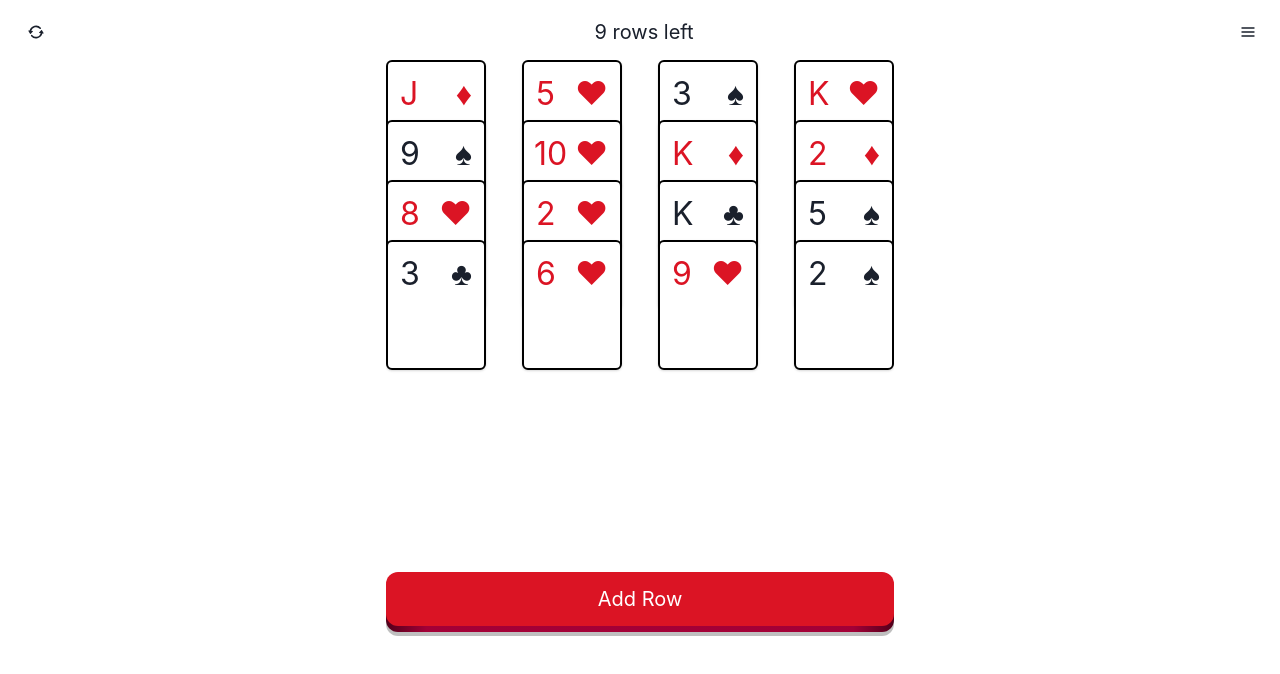
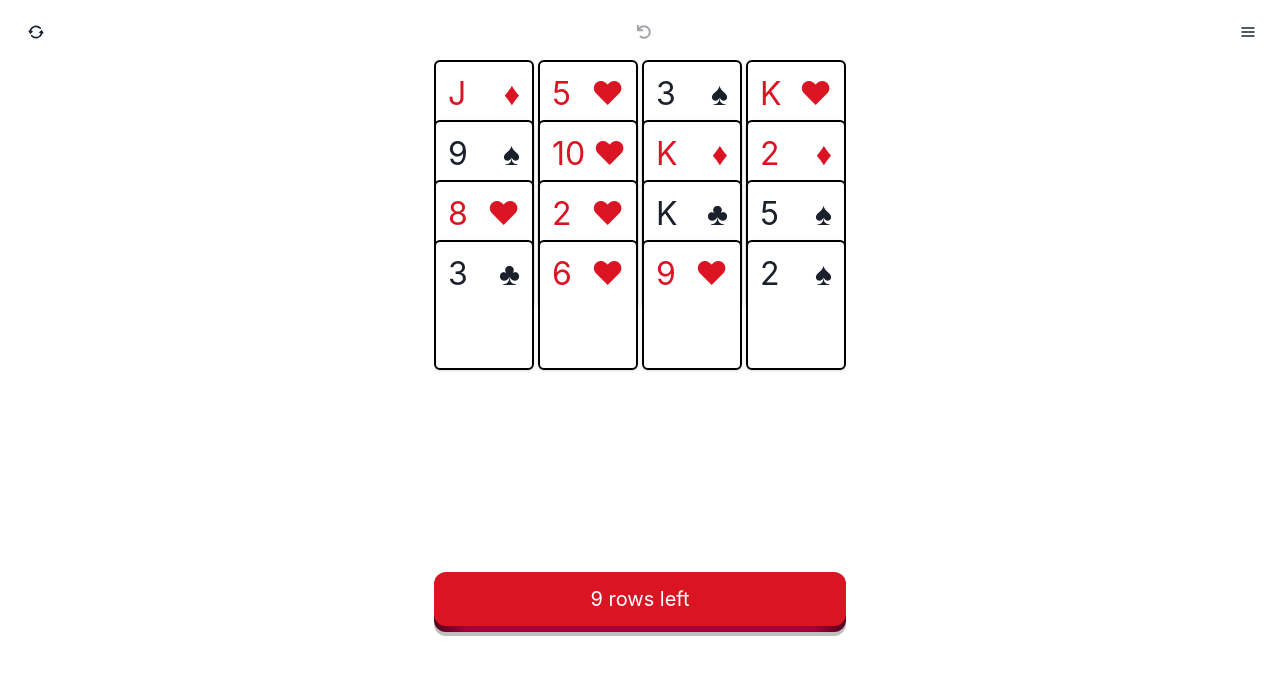
Before and after one commit to thaidakar/impossible, a React (Create React App) app: page / in a window 1280 px wide. Shown: the top 674 px of the page. Built offline with nearby package versions, Linux system fonts and the light colour scheme.

Commit message:
undo button

```diff
--- a/package.json
+++ b/package.json
@@ -1,7 +1,7 @@
 {
   "homepage": "https://thaidakar.github.io/impossible",
   "name": "impossible-game",
-  "version": "1.3.61",
+  "version": "1.3.62",
   "private": true,
   "dependencies": {
     "@babel/plugin-proposal-private-property-in-object": "^7.21.11",
--- a/src/App.tsx
+++ b/src/App.tsx
@@ -29,10 +29,12 @@ import { HamburgerIcon, RepeatIcon } from "@chakra-ui/icons";
 import { TutorialModal } from "./Components/TutorialModal";
 import { AchievementsModal } from "./Components/AchievementsModal";
 import './App.css';
+import { FaUndo } from "react-icons/fa";
 
-interface SelectedCard {
-  ridx?: number;
-  cidx?: number;
+interface UndoState {
+  board: Card[][];
+  deck: Card[];
+  openColumns: number[];
 }
 
 export const App = () => {
@@ -43,9 +45,13 @@ export const App = () => {
   const [addRow, setAddRow] = useBoolean(false);
   const [cleared, setCleared] = React.useState(0);
   const [openColumns, setOpenColumns] = React.useState<number[]>([]);
+  const [isPageLoad, setIsPageLoad] = useBoolean(true);
   const [doParty, setDoParty] = React.useState(0);
-  const [isPageLoad, setIsPageLoad] = useBoolean(true);
-  const [selected, setSelected] = React.useState<SelectedCard>();
+  const [undo, setUndo] = useBoolean(false);
+  const [undoState, setUndoState] = React.useState<UndoState | undefined>();
+  const [undoRow, setUndoRow] = React.useState<Card[] | undefined>();
+  const [addUndoRow, setAddUndoRow] = useBoolean(false);
+  const [hasUndone, setHasUndone] = useBoolean(false);
 
   React.useEffect(() => {
     const handleSpacebarPress = (event: KeyboardEvent) => {
@@ -65,9 +71,34 @@ export const App = () => {
   }, []);
 
   React.useEffect(() => {
-    if (addRow)
-      drawRow();
+    if (addRow) {
       setAddRow.off();
+
+      copyToUndoState();
+      let _undoRow = undefined;
+      if (addUndoRow && !!undoRow) {
+
+        let doUn = true;
+        for (let j = 0; j < board.length; j++) {
+          for (let i = 0; i < board[j].length; i++) {
+            const card = board[j][i]
+            if (!!undoRow.find(c => c.suite == card.suite && c.val == card.val)) {
+              doUn = false;
+              break;
+            }
+          }
+        }
+
+        if (doUn) {
+          _undoRow = undoRow;
+          setAddUndoRow.off();
+        }
+      }
+
+      const row = drawRow(undefined, undefined, _undoRow);
+
+      setUndoRow([...row]);
+    }
   }, [addRow]);
 
   React.useEffect(() => {
@@ -83,6 +114,9 @@ export const App = () => {
       setCleared(0);
       setOpenColumns([]);
       setDoParty(0);
+      setUndoState(undefined);
+      setUndoRow(undefined);
+      setAddUndoRow.off();
     };
 
     if (reset)
@@ -108,30 +142,62 @@ export const App = () => {
     if (deck.length === 0 && board.length === 0 && !reset) {
       setReset.on();
     }
+
   }, [deck, board]);
 
+  React.useEffect(() => {
+    if (undo) {
+      setUndo.off();
+
+      if (!hasUndone) setHasUndone.on();
+
+      if (!!undoState) {
+        setAddUndoRow.on();
+
+        setBoard(undoState.board);
+        setDeck(undoState.deck);
+        setOpenColumns(undoState.openColumns);
+
+        setUndoState(undefined);
+      }
+    }
+
+  }, [undo, undoState]);
+
   const resetDeck = () => {
-    if (isPageLoad)
+    if (isPageLoad) {
       setIsPageLoad.off();
+    }
     setReset.on();
   }
 
-  const drawRow = (_deck?: Card[], _board?: Card[][]) => {
+  const drawRow = (_deck?: Card[], _board?: Card[][], _row?: Card[]) => {
     if (deck.length === 0) {
       if (board.length == 1)
         setDoParty(Math.random());
-      return;
+      return [];
     }
 
     if (_deck === undefined) _deck = [...deck];
-    const row: Card[] = [];
-    for (let i = 0; i < 4; i++) {
-      const {idx, card} = GetNextCard(_deck);
-      if (idx != undefined && card != undefined) {
-        row.push(card);
-        _deck.splice(idx,1);
+
+    let row: Card[] = [];
+    if (!!_row) {
+      row = [..._row];
+      for (let i = 0; i < 4; i++) {
+        const curCard = row[i];
+        const idx = _deck.findIndex(x => x.suite == curCard.suite && x.val == curCard.val);
+        _deck.splice(idx, 1);
       }
-      else break; // Deck is empty
+    }
+    else {
+      for (let i = 0; i < 4; i++) {
+        const {idx, card} = GetNextCard(_deck);
+        if (idx != undefined && card != undefined) {
+          row.push(card);
+          _deck.splice(idx, 1);
+        }
+        else break; // Deck is empty
+      }
     }
 
     const colComp: number[] = [];
@@ -160,8 +226,10 @@ export const App = () => {
     setOpenColumns([]);
     setDeck(_deck);
     setBoard(_boardCopy);
-    _board.splice(0,_board.length)
-    _board.push(..._boardCopy)
+    _board.splice(0,_board.length);
+    _board.push(..._boardCopy);
+
+    return row;
   };
 
   const canRemove = (card: Card, ridx: number, cidx: number) => {
@@ -191,8 +259,30 @@ export const App = () => {
     return false;
   }
 
+  const copyToUndoState = () => {
+    const _boardCopy: Card[][] = [];
+    const _deckCopy: Card[] = [...deck];
+    const _openColumnsCopy: number[] = [...openColumns];
+
+    for (let i = 0; i < board.length; i++) {
+      const row = [];
+      for (let j = 0; j < board[i].length; j++) {
+        const crd: Card = {
+          ...board[i][j]
+        }
+        row.push(crd);
+      }
+      _boardCopy.push(row);
+    }
+
+    setUndoState({
+      board: _boardCopy,
+      deck: _deckCopy,
+      openColumns: _openColumnsCopy
+    });
+  };
+
   const handleCardClick = (ridx: number, cidx: number) => {
-
     // Don't show selected animation for the empty columns
     if (!!board?.at(ridx)?.at(cidx)?.hidden) {
       return;
@@ -200,12 +290,13 @@ export const App = () => {
 
     // No point checking if we can't click it...
     if (!canClick(ridx, cidx)) {
-      setSelected({ridx: ridx, cidx: cidx});
       return;
     }
 
     let boardCopy = [...board];
     if (canRemove(boardCopy[ridx][cidx], ridx, cidx)) {
+      copyToUndoState();
+
       boardCopy[ridx][cidx].hidden = true;
       boardCopy = boardCopy.filter(x => !x.every(y => y.hidden));
       setCleared(c => ++c);
@@ -248,6 +339,8 @@ export const App = () => {
       return;
     }
 
+    copyToUndoState();
+
     let boardCopy = [...board];
     boardCopy[0][openColIdx] = {...board[ridx][cidx]};
     boardCopy[ridx][cidx].hidden = true;
@@ -266,9 +359,7 @@ export const App = () => {
 
   function getClass(card: Card, ridx: number, cidx: number) {
     let cardClass = 'card';
-    if (selected?.ridx == ridx && selected?.cidx == cidx) {
-      cardClass += ' selected';
-    }
+
     if (ridx > 0) {
       cardClass += ' stacked';
 
@@ -302,7 +393,8 @@ export const App = () => {
                 onClick={(e) => cardClick(e, ridx, cidx)}
                 onContextMenu={(e) => { e.preventDefault(); if (e.type === 'contextmenu') handleCardRightClick(ridx, cidx);}}>
                   <CardBody hidden={card.hidden} px={3} pt={2} className='card-body'>
-                    <HStack right={[7.7, .5]} className={card.suite == Suite.Diamond || card.suite == Suite.Heart ? 'suite-r' : ''} justifyContent={ card.val === CardVal.Ten ? '' : 'space-between'} style={{ position: card.val === CardVal.Ten ? 'relative' : 'inherit'}}>                      <StackItem>
+                    <HStack right={[7.7, 0]} className={card.suite == Suite.Diamond || card.suite == Suite.Heart ? 'suite-r' : ''} justifyContent='space-between' style={{ position: card.val === CardVal.Ten ? 'relative' : 'inherit'}}>
+                      <StackItem>
                         {displayName(card.val)}
                       </StackItem>
                       <StackItem>
@@ -323,7 +415,9 @@ export const App = () => {
             <Button variant='ghost' onClick={resetDeck} className='reset'>
               <RepeatIcon key={`repeat-${reset}`} className={isPageLoad ? '' : 'rotating'} />
             </Button>
-            <Box className='rows-left'>{deck?.length / 4 < 9 ? deck?.length / 4 : 9} row{deck?.length / 4 === 1 ? '' : 's'} left</Box>
+            <Button isDisabled={!undoState} variant='ghost' className='reset' onClick={setUndo.on}>
+              <FaUndo size='14' key={`undo-${undo}`} className={!hasUndone ? '' : 'rotating'} />
+            </Button>
             <Menu>
               <MenuButton
                 as={IconButton}
@@ -345,15 +439,15 @@ export const App = () => {
           </HStack>
           <VStack>
             <Box style={{ borderBottom: `${ board.length > 7 ? '2px solid black' : ''}`}} h={500} overflowX='hidden' overflowY='auto'>
-              <SimpleGrid key={Math.random()} columns={4} spacingX={[1, 9]}>
+              <SimpleGrid key={Math.random()} columns={4} spacingX={1}>
                 {board && displayBoard()}
               </SimpleGrid>
             </Box>
-            <button className='pushable' onClick={() => drawRow()}>
+            <button className='pushable' onClick={setAddRow.on}>
               <span className="shadow"></span>
               <span className="edge"></span>
               <span className='front'>
-                {deck?.length > 0 ? 'Add Row' : cleared == 48 ? 'woo hoo!' : 'womp womp'}
+                {deck?.length > 0 ? `${deck?.length / 4 < 9 ? deck?.length / 4 : 9} row${deck?.length / 4 === 1 ? '' : 's'} left` : cleared == 48 ? 'woo hoo!' : 'womp womp'}
               </span>
             </button>
           </VStack>
```
